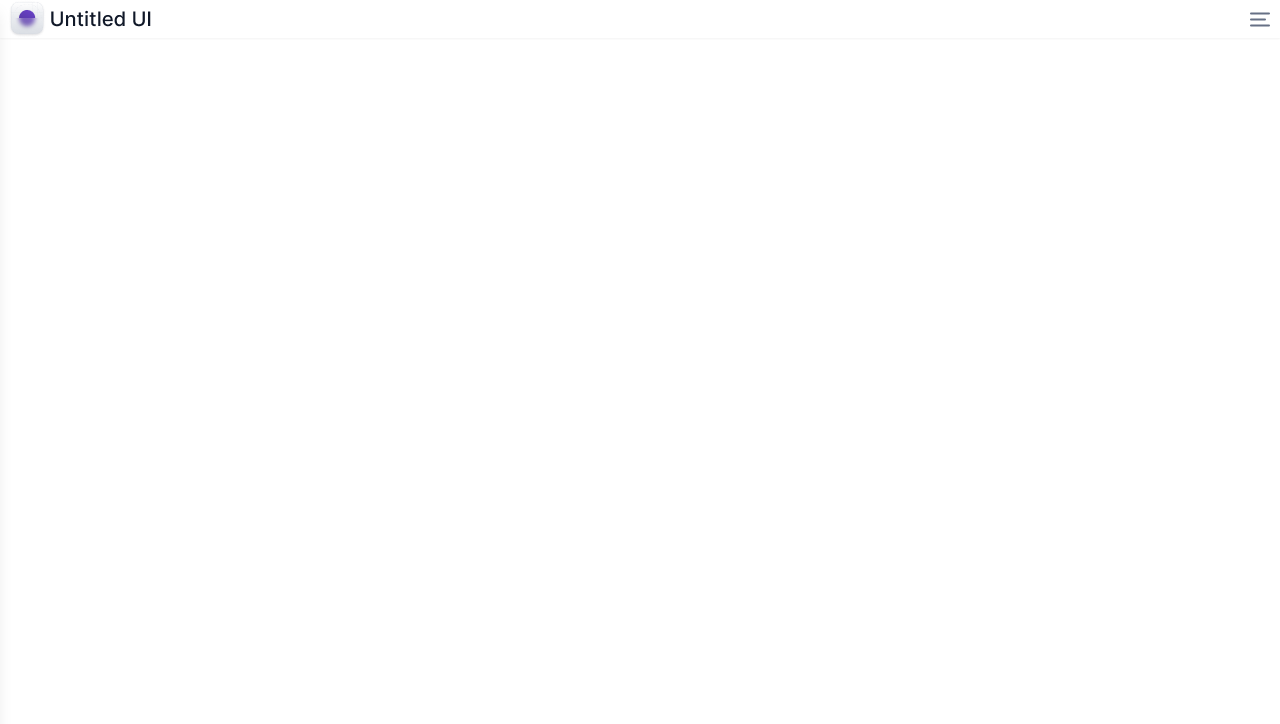
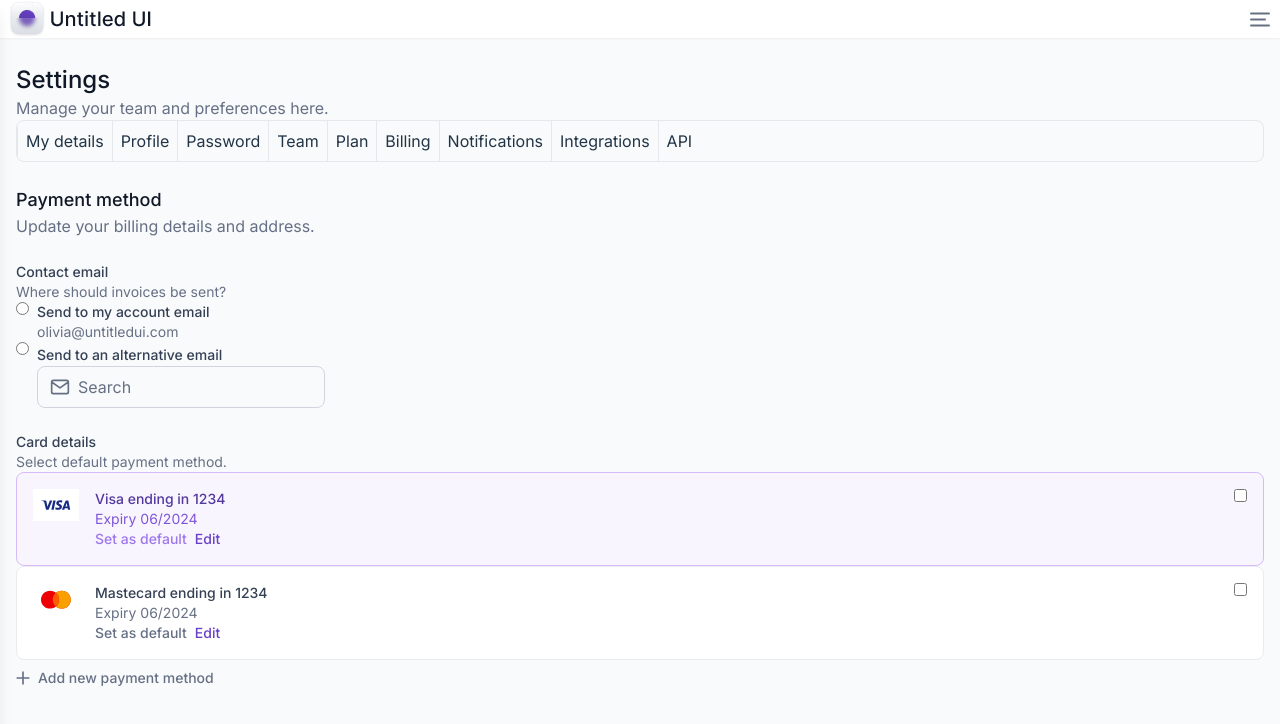
Before and after one commit to abu-hasib/vencrudash, a React (Vite) app: page / in a window 1280 px wide. Shown: the top 724 px of the page. Built offline with nearby package versions, Linux system fonts and the light colour scheme.

Commit message:
feat: payment section

```diff
--- a/src/App.css
+++ b/src/App.css
@@ -2,7 +2,7 @@
   max-width: 1280px;
   margin: 0 auto;
   /* padding: 2rem; */
-  text-align: center;
+  /* text-align: center; */
 }
 
 .logo {
--- a/src/App.tsx
+++ b/src/App.tsx
@@ -1,7 +1,9 @@
 import { useState } from "react";
 import "./App.css";
 import { Header } from "./Header";
+import { HeaderSection } from "./HeaderSection";
 import { Sidebar } from "./Sidebar";
+import visa from "./assets/visa-logo.png";
 
 function App() {
   const [isOpen, setOpen] = useState(false);
@@ -10,8 +12,194 @@ function App() {
     <div className="flex">
       <Header {...{ isOpen, setOpen }} />
       <Sidebar isOpen={isOpen} />
+      <Dashboard />
     </div>
   );
 }
 
+export const tabs = [
+  "My details",
+  "Profile",
+  "Password",
+  "Team",
+  "Plan",
+  "Billing",
+  "Notifications",
+  "Integrations",
+  "API",
+];
+
+function Dashboard() {
+  return (
+    <main className="bg-[#F9FAFB] mt-8 px-4 py-8 w-full flex flex-col gap-6">
+      <HeaderSection />
+      <section>
+        <h2 className="text-lg text-[#101828]  font-medium">Payment method</h2>
+        <p className="text-[#667085]">
+          Update your billing details and address.
+        </p>
+      </section>
+      <section>
+        <h3 className="text-[#344054] text-sm font-medium">Contact email</h3>
+        <p className="text-[#667085] text-sm font-normal">
+          Where should invoices be sent?
+        </p>
+        <div className="flex items-start gap-2">
+          <input type="radio" name="email" id="email" />
+          <label className="flex flex-col" htmlFor="email">
+            <span className="text-[#344054] text-sm font-medium">
+              Send to my account email
+            </span>
+            <span className="text-[#667085] text-sm font-normal">
+              olivia@untitledui.com
+            </span>
+          </label>
+        </div>
+        <div className="flex gap-2 items-start">
+          <input type="radio" name="alternative" id="alternative" />
+          <label htmlFor="alternative">
+            <span className="text-[#344054] text-sm font-medium">
+              Send to an alternative email
+            </span>
+            <div className="flex gap-2 items-center py-[8px] px-[12px] border border-[#D0D5DD] rounded-lg">
+              <svg
+                width="20"
+                height="16"
+                viewBox="0 0 20 16"
+                fill="none"
+                xmlns="http://www.w3.org/2000/svg"
+              >
+                <path
+                  d="M18.3333 3.00001C18.3333 2.08334 17.5833 1.33334 16.6666 1.33334H3.33329C2.41663 1.33334 1.66663 2.08334 1.66663 3.00001M18.3333 3.00001V13C18.3333 13.9167 17.5833 14.6667 16.6666 14.6667H3.33329C2.41663 14.6667 1.66663 13.9167 1.66663 13V3.00001M18.3333 3.00001L9.99996 8.83334L1.66663 3.00001"
+                  stroke="#667085"
+                  stroke-width="1.66667"
+                  stroke-linecap="round"
+                  stroke-linejoin="round"
+                />
+              </svg>
+              <input
+                className="bg-transparent outline-none placeholder:text-[#667085]"
+                type="text"
+                placeholder="Search"
+              />
+            </div>
+          </label>
+        </div>
+      </section>
+      <section>
+        <h3 className="text-[#344054] text-sm font-medium">Card details</h3>
+        <p className="text-[#667085] text-sm font-normal">
+          Select default payment method.
+        </p>
+        <div className="flex gap-4 p-4 items-start justify-between bg-[#F9F5FF] border border-[#D6BBFB] rounded-lg">
+          <div className="flex place-items-center w-[46px] h-[32px] p-2 bg-white">
+            <svg
+              width="33"
+              height="12"
+              viewBox="0 0 33 12"
+              fill="none"
+              xmlns="http://www.w3.org/2000/svg"
+            >
+              <path
+                fill-rule="evenodd"
+                clip-rule="evenodd"
+                d="M8.33369 11.1443H5.58737L3.52796 3.0565C3.43022 2.68446 3.22267 2.35556 2.91737 2.20054C2.15547 1.81098 1.31591 1.50094 0.400024 1.34458V1.0332H4.82413C5.43472 1.0332 5.89267 1.50094 5.96899 2.04418L7.03753 7.8782L9.78251 1.0332H12.4525L8.33369 11.1443ZM13.979 11.1443H11.3853L13.521 1.0332H16.1147L13.979 11.1443ZM19.4703 3.83429C19.5466 3.28971 20.0046 2.97833 20.5388 2.97833C21.3784 2.90014 22.2929 3.05651 23.0562 3.44472L23.5141 1.26775C22.7509 0.956368 21.9113 0.800003 21.1494 0.800003C18.6321 0.800003 16.8003 2.20055 16.8003 4.14432C16.8003 5.62305 18.0978 6.39948 19.0137 6.86722C20.0046 7.33362 20.3862 7.645 20.3099 8.1114C20.3099 8.811 19.5466 9.12238 18.7847 9.12238C17.8688 9.12238 16.9529 8.88918 16.1147 8.49962L15.6568 10.6779C16.5727 11.0662 17.5635 11.2225 18.4794 11.2225C21.3021 11.2994 23.0562 9.90016 23.0562 7.80002C23.0562 5.1553 19.4703 5.00028 19.4703 3.83429ZM32.1334 11.1443L30.074 1.0332H27.8619C27.404 1.0332 26.946 1.34458 26.7934 1.81098L22.9798 11.1443H25.6498L26.1828 9.66696H29.4634L29.7687 11.1443H32.1334ZM28.2435 3.75611L29.0054 7.56683H26.8697L28.2435 3.75611Z"
+                fill="#172B85"
+              />
+            </svg>
+          </div>
+          <div className="flex-1 self-center">
+            <h4 className="text-[#53389E] text-sm font-medium">
+              Visa ending in 1234
+            </h4>
+            <p className="text-[#7F56D9] text-sm font-normal">Expiry 06/2024</p>
+            <div className="flex gap-2">
+              <a className="text-[#9E77ED] text-sm font-medium" href="">
+                Set as default
+              </a>
+              <a className="text-[#6941C6] text-sm font-medium" href="">
+                Edit
+              </a>
+            </div>
+          </div>
+          <input
+            className="checked:bg-red-500"
+            type="checkbox"
+            name="check"
+            id="check"
+          />
+        </div>
+        <div className="flex gap-4 p-4 items-start justify-between bg-white border border-[#EAECF0] rounded-lg">
+          <div className="flex place-items-center w-[46px] h-[32px] p-2 bg-white">
+            <svg
+              width="30"
+              height="19"
+              viewBox="0 0 30 19"
+              fill="none"
+              xmlns="http://www.w3.org/2000/svg"
+            >
+              <path
+                fill-rule="evenodd"
+                clip-rule="evenodd"
+                d="M14.9053 16.4392C13.3266 17.77 11.2787 18.5733 9.04092 18.5733C4.04776 18.5733 0 14.5737 0 9.63996C0 4.70621 4.04776 0.706623 9.04092 0.706623C11.2787 0.706623 13.3266 1.50995 14.9053 2.84068C16.484 1.50995 18.5319 0.706623 20.7697 0.706623C25.7628 0.706623 29.8106 4.70621 29.8106 9.63996C29.8106 14.5737 25.7628 18.5733 20.7697 18.5733C18.5319 18.5733 16.484 17.77 14.9053 16.4392Z"
+                fill="#ED0006"
+              />
+              <path
+                fill-rule="evenodd"
+                clip-rule="evenodd"
+                d="M14.9053 16.4392C16.8492 14.8007 18.0818 12.3626 18.0818 9.63996C18.0818 6.91735 16.8492 4.47921 14.9053 2.84068C16.484 1.50995 18.5319 0.706623 20.7697 0.706623C25.7628 0.706623 29.8106 4.70621 29.8106 9.63996C29.8106 14.5737 25.7628 18.5733 20.7697 18.5733C18.5319 18.5733 16.484 17.77 14.9053 16.4392Z"
+                fill="#F9A000"
+              />
+              <path
+                fill-rule="evenodd"
+                clip-rule="evenodd"
+                d="M14.9053 16.4392C16.8492 14.8007 18.0818 12.3626 18.0818 9.63997C18.0818 6.91738 16.8492 4.47926 14.9053 2.84072C12.9614 4.47926 11.7288 6.91738 11.7288 9.63997C11.7288 12.3626 12.9614 14.8007 14.9053 16.4392Z"
+                fill="#FF5E00"
+              />
+            </svg>
+          </div>
+          <div className="flex-1 self-center">
+            <h4 className="text-[#344054] text-sm font-medium">
+              Mastecard ending in 1234
+            </h4>
+            <p className="text-[#667085] text-sm font-normal">Expiry 06/2024</p>
+            <div className="flex gap-2">
+              <a className="text-[#667085] text-sm font-medium" href="">
+                Set as default
+              </a>
+              <a className="text-[#6941C6] text-sm font-medium" href="">
+                Edit
+              </a>
+            </div>
+          </div>
+          <input
+            className="checked:bg-red-500"
+            type="checkbox"
+            name="check"
+            id="check"
+          />
+        </div>
+        <div className="flex py-2 gap-2 items-center">
+          <svg
+            width="14"
+            height="14"
+            viewBox="0 0 14 14"
+            fill="none"
+            xmlns="http://www.w3.org/2000/svg"
+          >
+            <path
+              d="M6.99996 1.16667V12.8333M1.16663 7H12.8333"
+              stroke="#667085"
+              stroke-width="1.67"
+              stroke-linecap="round"
+              stroke-linejoin="round"
+            />
+          </svg>
+          <p className="text-[#667085] text-sm font-medium">Add new payment method</p>
+        </div>
+      </section>
+    </main>
+  );
+}
+
 export default App;
--- /dev/null
+++ b/src/HeaderSection.tsx
@@ -0,0 +1,15 @@
+import { tabs } from "./App";
+
+export function HeaderSection() {
+  return (
+    <section>
+      <h1 className="text-2xl text-[#101828]  font-medium">Settings</h1>
+      <p className="text-[#667085]">Manage your team and preferences here.</p>
+      <ul className="flex overflow-hidden border rounded-lg">
+        {tabs.map((tab) => (
+          <li className="border-l-[1px] min-w-fit p-2">{tab}</li>
+        ))}
+      </ul>
+    </section>
+  );
+}
--- a/tailwind.config.cjs
+++ b/tailwind.config.cjs
@@ -3,8 +3,9 @@ module.exports = {
   content: ["./index.html", "./src/**/*.{js,ts,jsx,tsx}"],
   theme: {
     fontFamily: {
-      sans: ['Inter', 'Avenir', 'Helvetica', 'Arial', 'sans-serif'],
+      sans: ["Inter", "Avenir", "Helvetica", "Arial", "sans-serif"],
     },
+
     extend: {},
   },
   plugins: [],
```
Also changed, not shown: src/assets/visa-logo.png (added).
